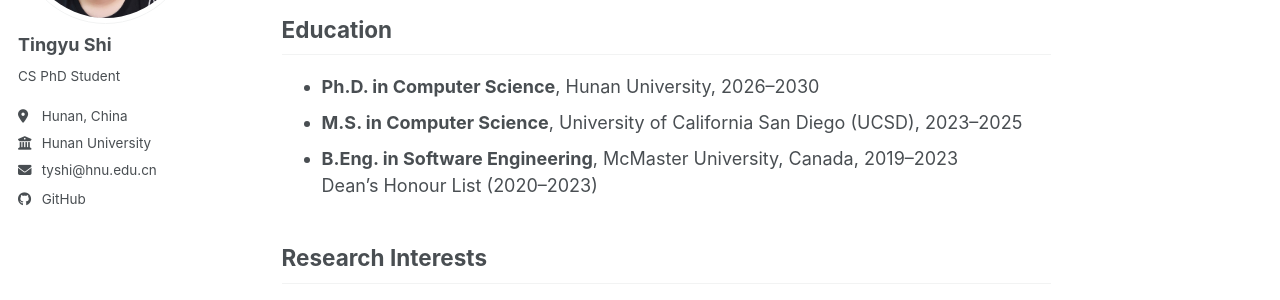
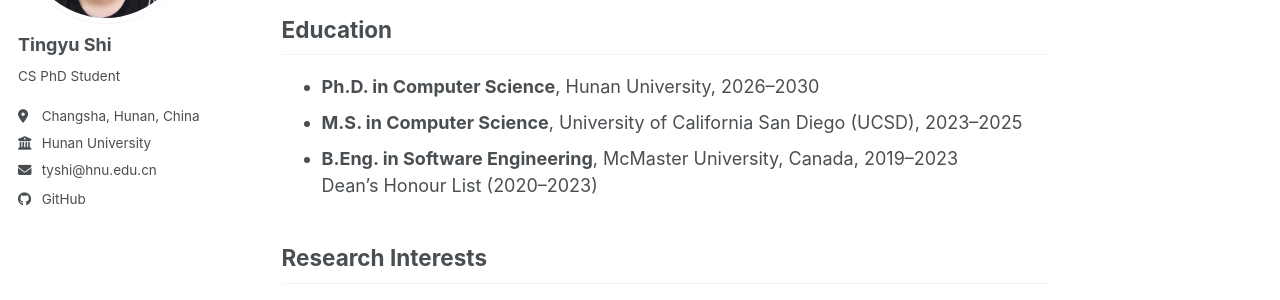
Before and after one commit to tingyushi/tingyushi.github.io, a Jekyll site: the page built from _pages/about.md, in a window 1280 px wide. Shown: the part 252-552 px from the top of the page. Built offline with Jekyll 4.4.1, drawn with Linux system fonts in a browser that asks for light colours; a script bundle is joined from its source files by our own code; library files that are not in the unit come from our copies.

Commit message:
Update location to 'Changsha, Hunan, China'

```diff
--- a/_config.yml
+++ b/_config.yml
@@ -27,7 +27,7 @@
   name             : "Tingyu Shi"
   pronouns         : # example: "she/her"
   bio              : "CS PhD Student"
-  location         : "Hunan, China"
+  location         : "Changsha, Hunan, China"
   employer         : "Hunan University"
   uri              : # URL
   email            : "tyshi@hnu.edu.cn"
```
